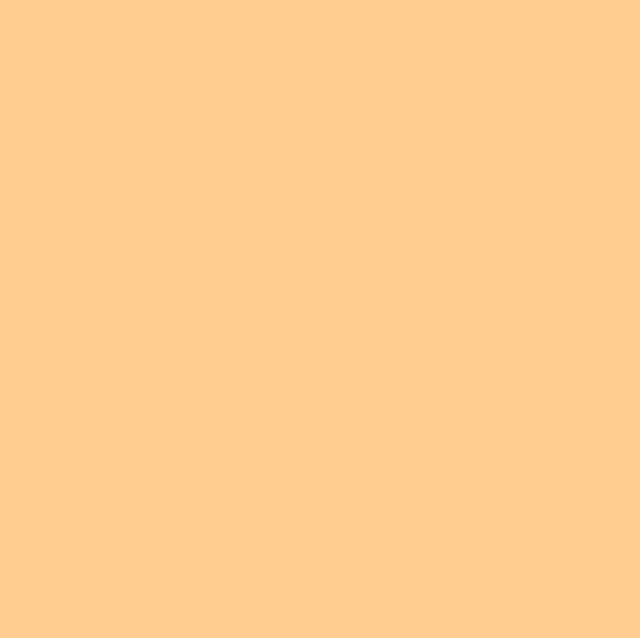
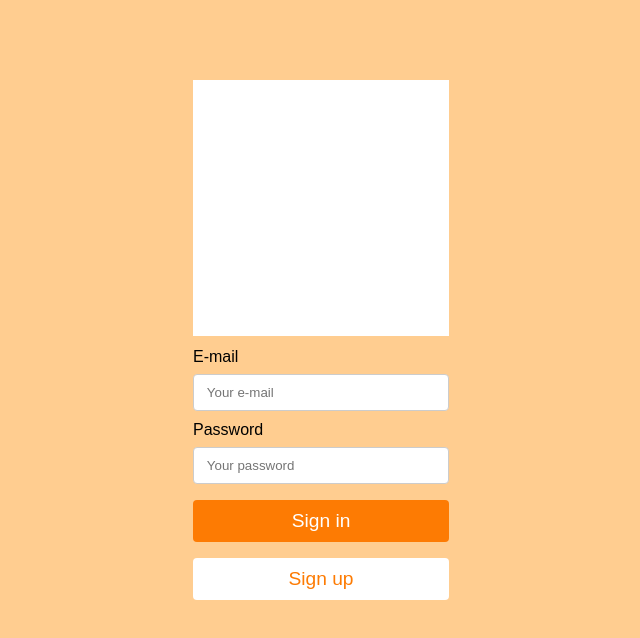
Before and after one commit to MartinRenz/Geotrip-Front, a React (Create React App) app: page /login in a window 1280 px wide. Shown: the top 638 px of the page, without its empty margins (319-959 px from the left). Built offline with nearby package versions, Linux system fonts and the light colour scheme.

Commit message:
Adiciona interface de login, botao de login leva diretamente ao mapa

```diff
--- a/src/App.js
+++ b/src/App.js
@@ -5,7 +5,7 @@ import RoutesApp from './Routes';
 
 function App() {
   return (
-    <div className="App">
+    <div>
       <RoutesApp/>
     </div>
   );
--- a/src/Routes.js
+++ b/src/Routes.js
@@ -9,7 +9,7 @@ function RoutesApp() {
     <BrowserRouter>
       <Routes>
         <Route path="/login" element={<Login />} />
-        <Route path="*" element={<Map />} />
+        <Route path="/map" element={<Map />} />
       </Routes>
     </BrowserRouter>
   );
--- a/src/pages/Login/Login.css
+++ b/src/pages/Login/Login.css
@@ -1,9 +1,78 @@
 body {
     background-color: #ffcd90;
+    display: flex;
+    justify-content: center;
     width: 100vw;
     height: 100vh;
 }
 
-.login {
+.loginContainer {
+    display: flex;
+    padding-top: 10vh;
+    flex-direction: column;
+    width: 256px;
+}
 
+.logo {
+    width: 256px;
+    padding-bottom: 10px;
 }
+
+label {
+    font: bolder;
+    font-family: Arial, Helvetica, sans-serif;
+}
+
+input[type=text],
+select {
+    width: 100%;
+    padding: 10px 5%;
+    margin: 8px 0;
+    display: inline-block;
+    border: 1px solid #ccc;
+    border-radius: 4px;
+    box-sizing: border-box;
+}
+
+input[type=password],
+select {
+    width: 100%;
+    padding: 10px 5%;
+    margin: 8px 0;
+    display: inline-block;
+    border: 1px solid #ccc;
+    border-radius: 4px;
+    box-sizing: border-box;
+}
+
+input.loginButton {
+    font-size: larger;
+    width: 100%;
+    background-color: #FD7B03;
+    color: white;
+    padding: 10px;
+    margin: 8px 0;
+    border: none;
+    border-radius: 4px;
+    cursor: pointer;
+}
+
+input.loginButton:hover {
+    background-color: #FFa652;
+}
+
+input.registerButton {
+    font-size: larger;
+    width: 100%;
+    background-color: #ffffff;
+    color: #FD7B03;
+    padding: 10px;
+    margin: 8px 0;
+    border: none;
+    border-radius: 4px;
+    cursor: pointer;
+}
+
+input.registerButton:hover {
+    background-color: #FFF4DF;
+}
--- a/src/pages/Login/Login.js
+++ b/src/pages/Login/Login.js
@@ -1,10 +1,26 @@
-import React, { useState, useEffect, useRef } from "react";
+import React, { useState } from "react";
+import { useNavigate } from "react-router-dom";
+import logo from "../../assets/icons/logo.png";
 import "./Login.css";
 
 function Login() {
+    const navigate = useNavigate();
+
+    function HandleLoginButton() {
+        navigate("/map");
+    }
+
     return (
-        <div className="login">
-
+        <div className="loginContainer">
+            <img src={logo} className="logo" alt="GeoTrip logo"></img>
+            <div>
+                <label for="email"> E-mail </label>
+                <input type="text" id="email" name="email" placeholder="Your e-mail"></input>
+                <label for="password"> Password </label>
+                <input type="password" id="password" name="password" placeholder="Your password"></input>
+                <input type="button" className="loginButton" value="Sign in" onClick={HandleLoginButton}/>
+                <input type="button" className="registerButton" value="Sign up" />
+            </div>
         </div>
     );
 }
```
Also changed, not shown: src/assets/icons/logo.png (added).
